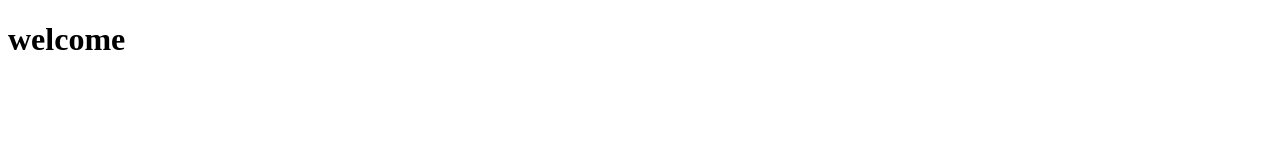
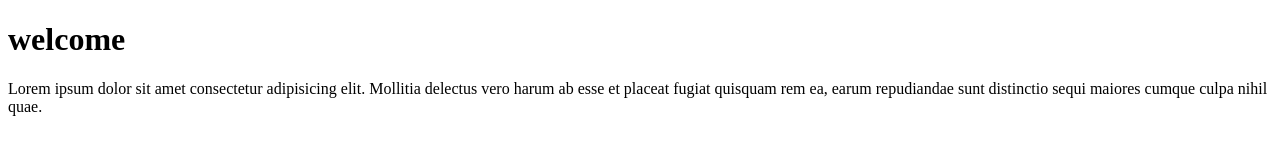
Before and after one commit to RaviKumarGupta07/MyProject, a plain HTML site: page index.html in a window 1280 px wide. Drawn offline with Linux system fonts and the light colour scheme.

Commit message:
Index file 1.1

```diff
--- a/index.html
+++ b/index.html
@@ -7,5 +7,6 @@
 </head>
 <body>
     <h1>welcome</h1>
+    <p>Lorem ipsum dolor sit amet consectetur adipisicing elit. Mollitia delectus vero harum ab esse et placeat fugiat quisquam rem ea, earum repudiandae sunt distinctio sequi maiores cumque culpa nihil quae.</p>
 </body>
 </html>
```
